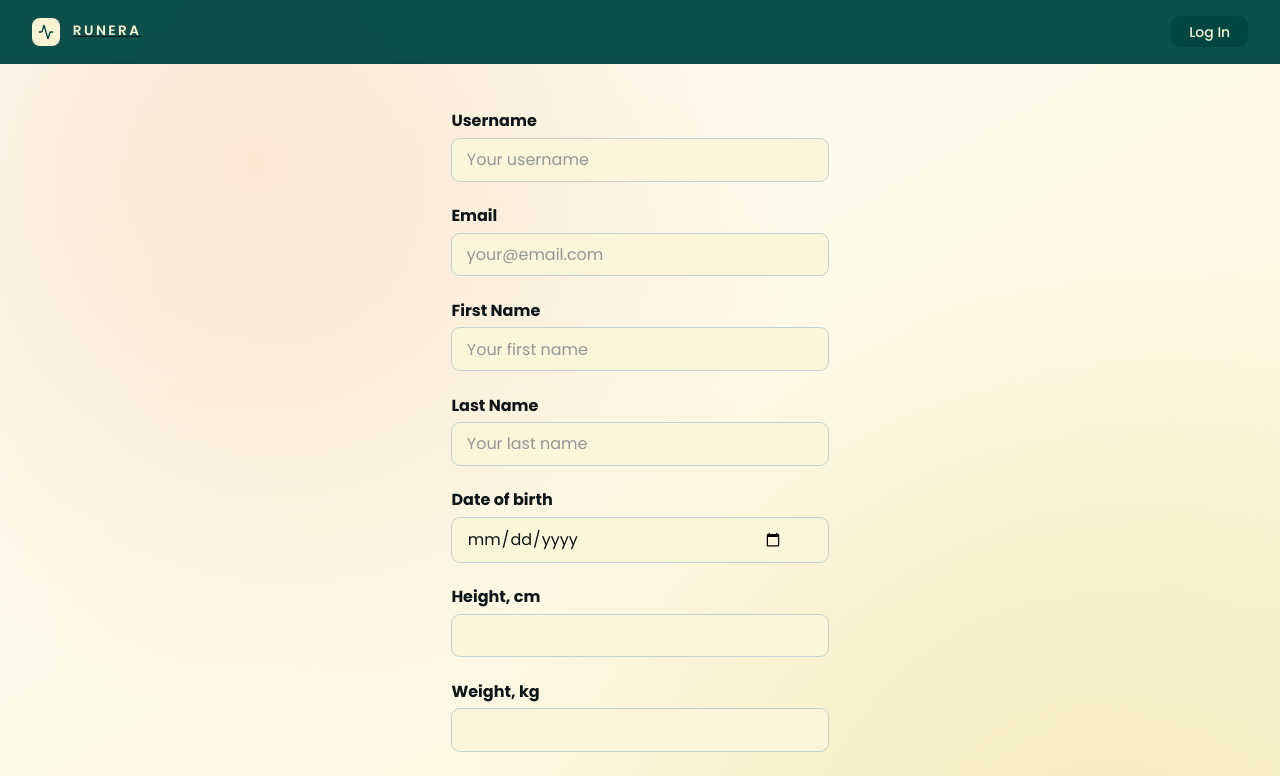
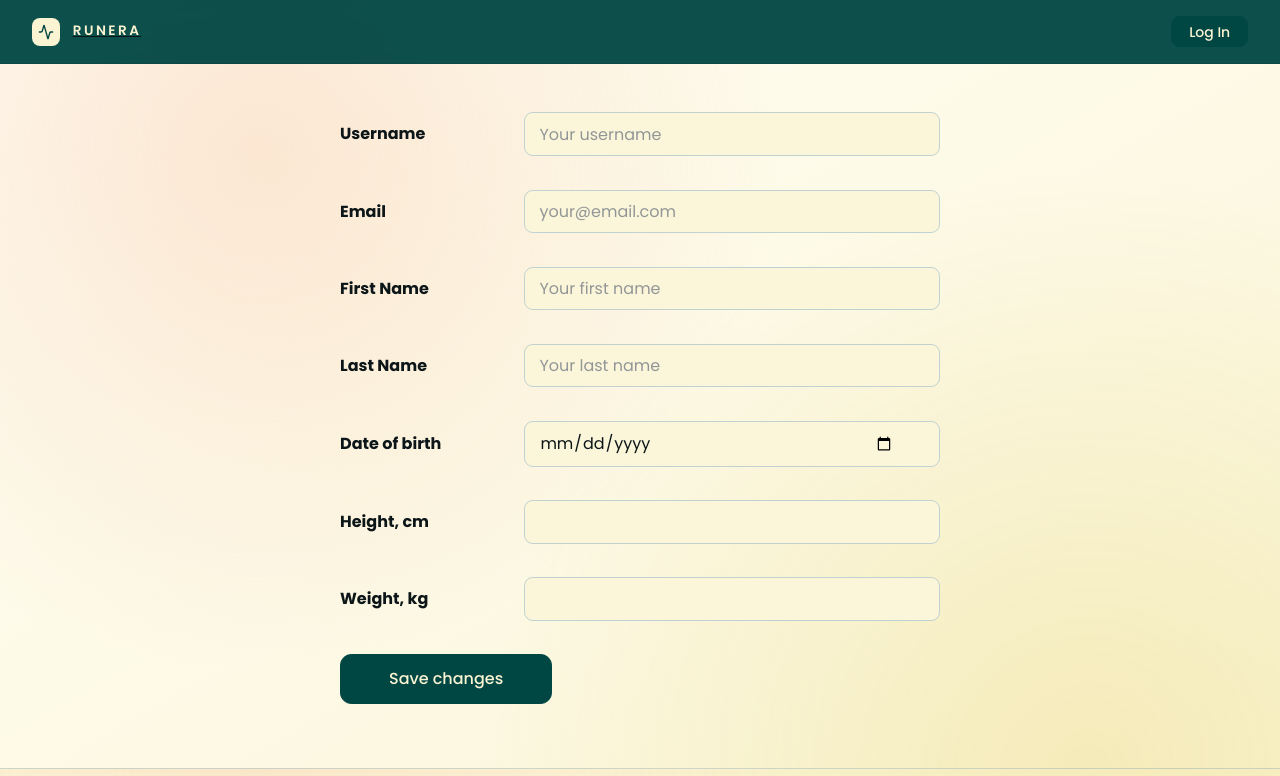
Before and after one commit to Tratatemium/Runera, a React (Create React App) app: page /user/edit in a window 1280 px wide. Shown: the top 776 px of the page. Built offline with nearby package versions, Linux system fonts and the light colour scheme; no server answers.

Commit message:
Feature: enhance FormField and UserEdit components with layout support and styling improvements

```diff
--- a/src/components/FormField.module.css
+++ b/src/components/FormField.module.css
@@ -7,17 +7,54 @@
   margin-bottom: 1.6em;
 }
 
+.formWrapper {
+  display: flex;
+  flex-direction: column;
+  gap: 0.5em;
+  align-items: start;
+  text-align: left;
+}
+
+.formWrapper.column {
+  display: flex;
+  flex-direction: column;
+  align-items: start;
+}
+
+.formWrapper.row {
+  display: grid;
+  grid-template-columns: var(--form-label-width) minmax(0, 26rem);
+  align-items: center;
+  justify-content: left;
+}
+
 .error {
   margin-bottom: 0em;
 }
 
 .formLabel {
+  display: block;
   font-weight: var(--font-weight-bold);
+}
+
+.formWrapper.column .formLabel {
+  margin-left: 1em;
+  width: 15ch;
+}
+
+.formWrapper.row .formLabel {
+  margin-left: 0;
+  width: var(--form-label-width);
 }
 
 .inputWrapper {
   position: relative;
   width: min(100%, 26rem);
+}
+
+.formWrapper.row .inputWrapper {
+  width: 100%;
+  max-width: 26rem;
 }
 
 .formInput {
--- a/src/components/FormField.tsx
+++ b/src/components/FormField.tsx
@@ -5,6 +5,7 @@ import { icons } from "./icons/icons";
 interface FormFieldProps {
   id: string;
   label: string;
+  layout?: "column" | "row";
   type?: string;
   min?: number;
   max?: number;
@@ -20,6 +21,7 @@ interface FormFieldProps {
 function FormField({
   id,
   label,
+  layout = "column",
   type = "text",
   min,
   max,
@@ -41,6 +43,7 @@ function FormField({
 
   return (
     <div className={`${styles.formRow} ${inputError ? styles.error : ""}`}>
+      <div className={`${styles.formWrapper} ${styles[layout]}`}>
         <label htmlFor={id} className={styles.formLabel}>
           {label}
         </label>
@@ -77,6 +80,7 @@ function FormField({
             </button>
           )}
         </div>
+      </div>
       {inputError && (
         <div id={`${id}-error`} className={styles.errorWrapper}>
           <p className={styles.errorText}>{inputError}</p>
--- a/src/pages/user/UserEdit.module.css
+++ b/src/pages/user/UserEdit.module.css
@@ -15,3 +15,11 @@
   align-items: center;
   gap: 0.5rem;
 }
+
+.form {
+  display: flex;
+  flex-direction: column;
+  align-self: center;
+  justify-content: center;
+  gap: 0.5em;
+}
--- a/src/pages/user/UserEdit.tsx
+++ b/src/pages/user/UserEdit.tsx
@@ -54,6 +54,7 @@ function UserEdit() {
               key={field.id}
               id={field.id}
               label={field.label}
+              layout="row"
               type={field.type}
               min={field.min}
               max={field.max}
--- a/src/styles/variables.css
+++ b/src/styles/variables.css
@@ -13,6 +13,7 @@
   --font-size-h3: 1.375em; /* ~22px */
   --font-size-body: 1em; /* 16px */
   --font-size-small: 0.875em; /* 14px */
+  --form-label-width: 11rem;
 
   --ink-black: #0c1618;
   --pine-teal: #004643;
```
Lines whose indentation alone changed are shown as unchanged.
